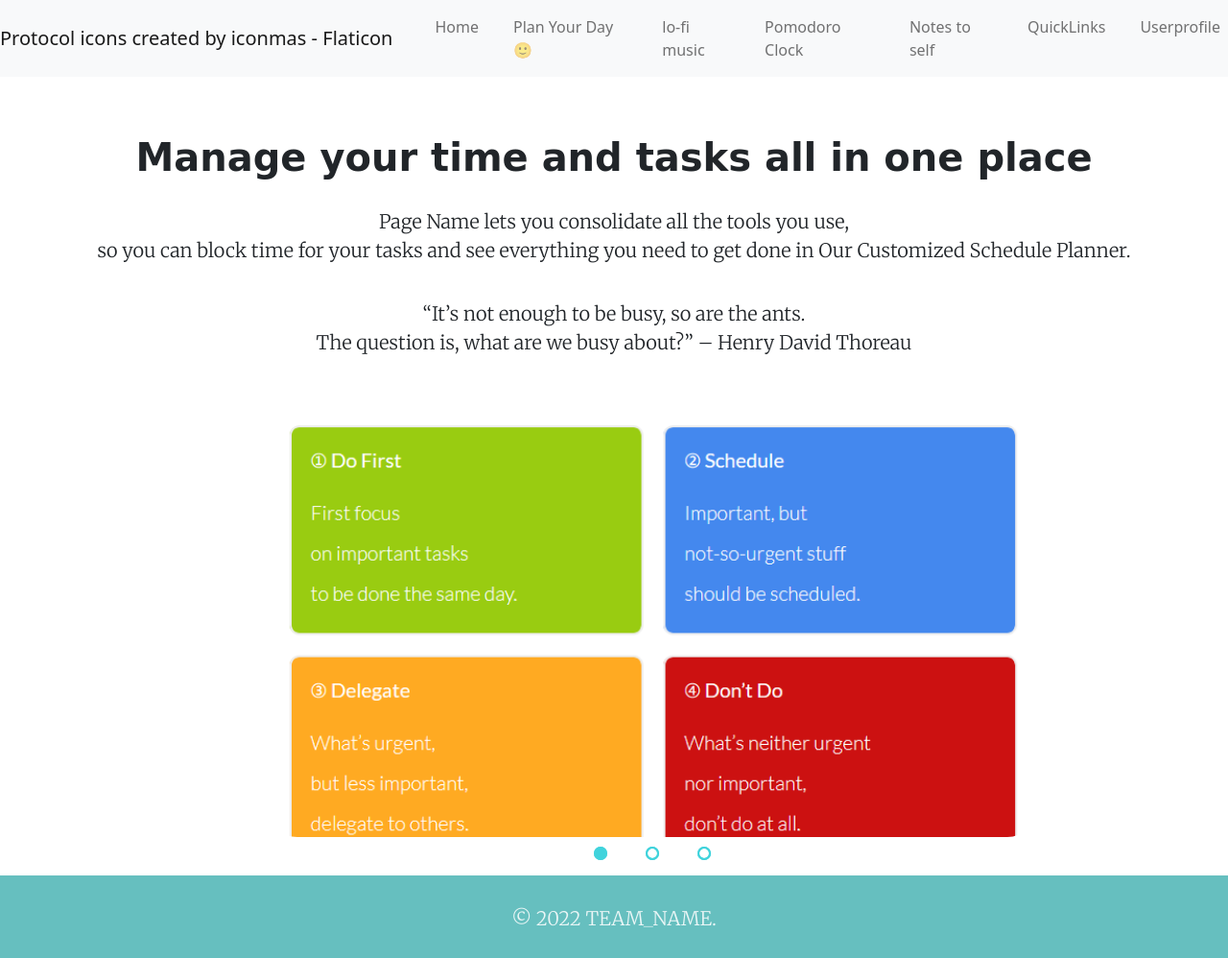
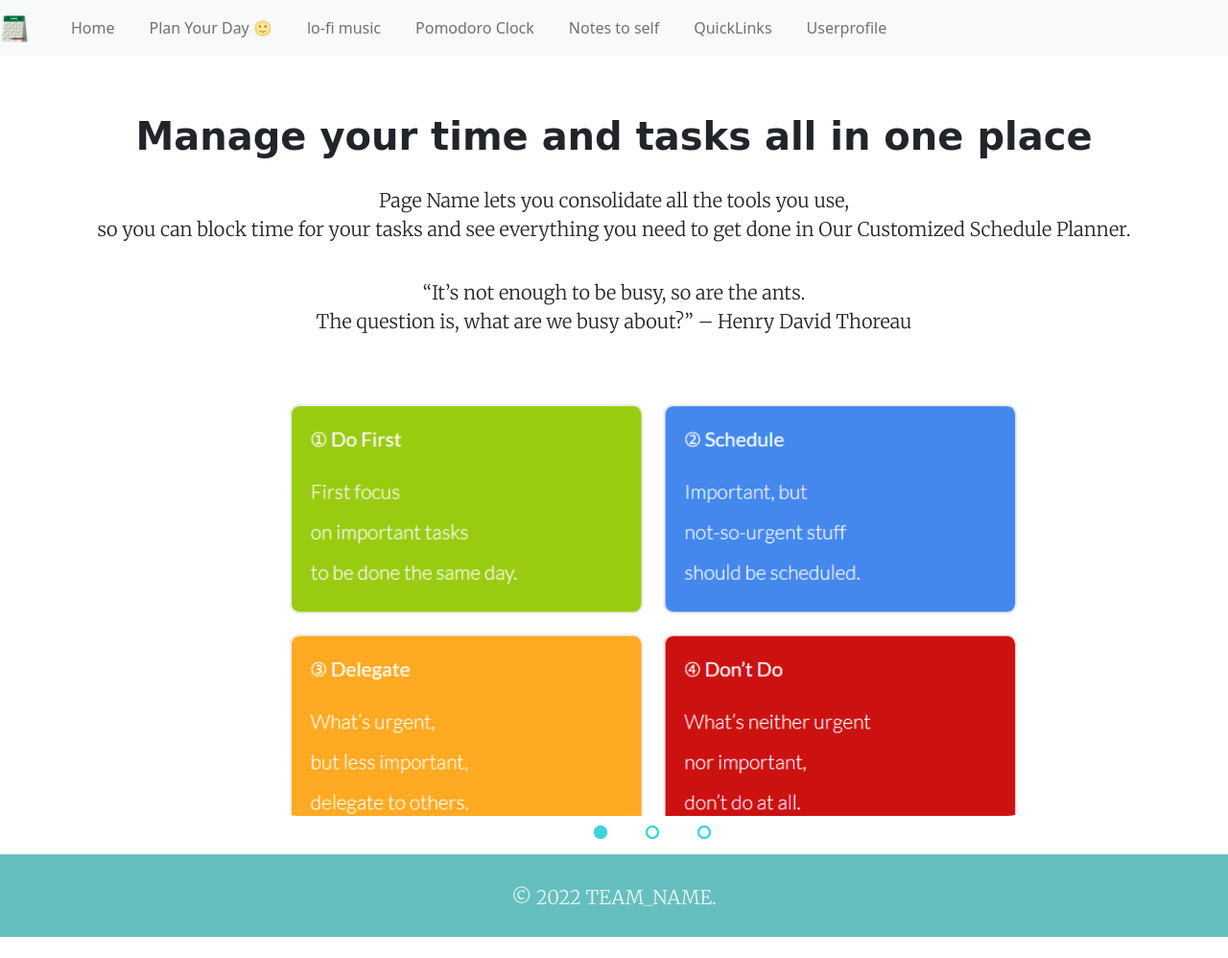
Before and after one commit to Bharath011/IWT_ASSIGNMENT-1, a plain HTML site: page Assignment-1/index.html in a window 1280 px wide. Shown: the whole page at 96% size. After the commit the page ends 976 px from the top, so only its background shows below. Drawn offline with nearby package versions, Linux system fonts and the light colour scheme.

Commit message:
Add files via upload

```diff
--- a/Assignment-1/index.html
+++ b/Assignment-1/index.html
@@ -13,7 +13,7 @@ navbar--)Schedule Planner,Goal of the day,Pomodoro Clck,Questions,Notes to self
   </head>
   <body>
     <nav class="navbar navbar-expand-lg navbar-light bg-light" style="background-color:#e3f2fd;">
-      <a class="navbar-brand" href="https://www.flaticon.com/free-icons/protocol" title="protocol icons">Protocol icons created by iconmas - Flaticon</a>
+      <a class="navbar-brand" href="https://www.flaticon.com/free-icons/protocol" title="protocol icons"><img class="icon" src="Images/icon.png" alt=""></a>
       <button class="navbar-toggler" type="button" data-toggle="collapse" data-target="#navbarSupportedContent" aria-controls="navbarSupportedContent" aria-expanded="false" aria-label="Toggle navigation">
         <span class="navbar-toggler-icon"></span>
       </button>
--- a/Assignment-1/styles.css
+++ b/Assignment-1/styles.css
@@ -5,6 +5,10 @@
   font-family: cursive;
   font-weight:bold;
   padding-top: 60px;
+}
+.icon{
+  width:30px;
+  height:30px;
 }
 p{
   text-align: center;
```
Also changed, not shown: Assignment-1/Images/icon.png (added).
